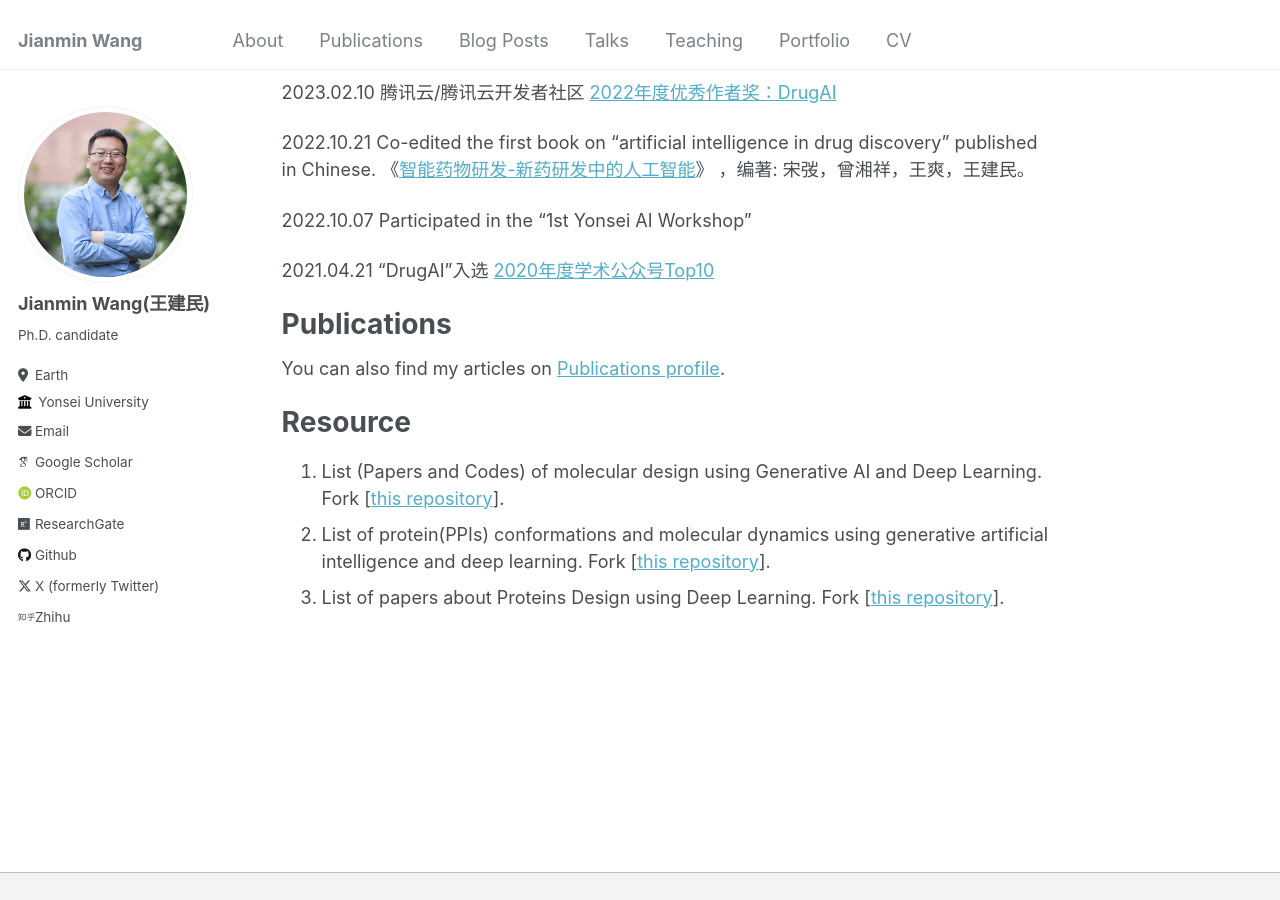
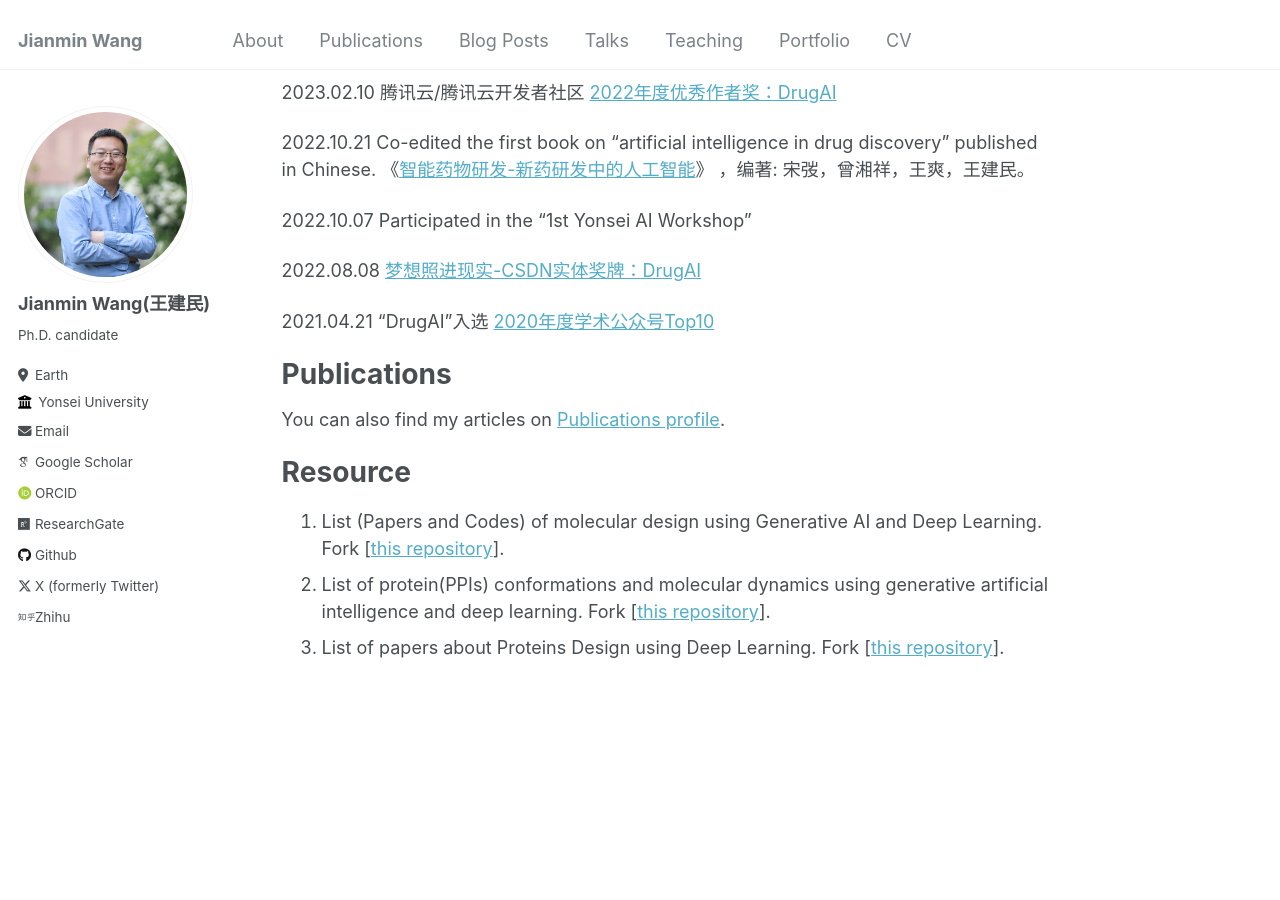
Before and after one commit to Jianmin2drugai/Jianmin2drugai.github.io, a Jekyll site: the page built from _pages/about.md, in a window 1280 px wide and 900 px high, scrolled down 666 px. Built offline with Jekyll 4.4.1, drawn with Linux system fonts in a browser that asks for light colours; some web fonts are replaced.

Commit message:
Update about.md

```diff
--- a/_pages/about.md
+++ b/_pages/about.md
@@ -25,6 +25,8 @@ News
 
 2022.10.07 Participated in the “1st Yonsei AI Workshop”
 
+2022.08.08 <a href="https://jianmin2drugai.github.io/portfolio/portfolio-3/">梦想照进现实-CSDN实体奖牌：DrugAI</a>
+
 2021.04.21 “DrugAI”入选 <a href="https://jianmin2drugai.github.io/portfolio/portfolio-5/">2020年度学术公众号Top10</a>
 
 
```
